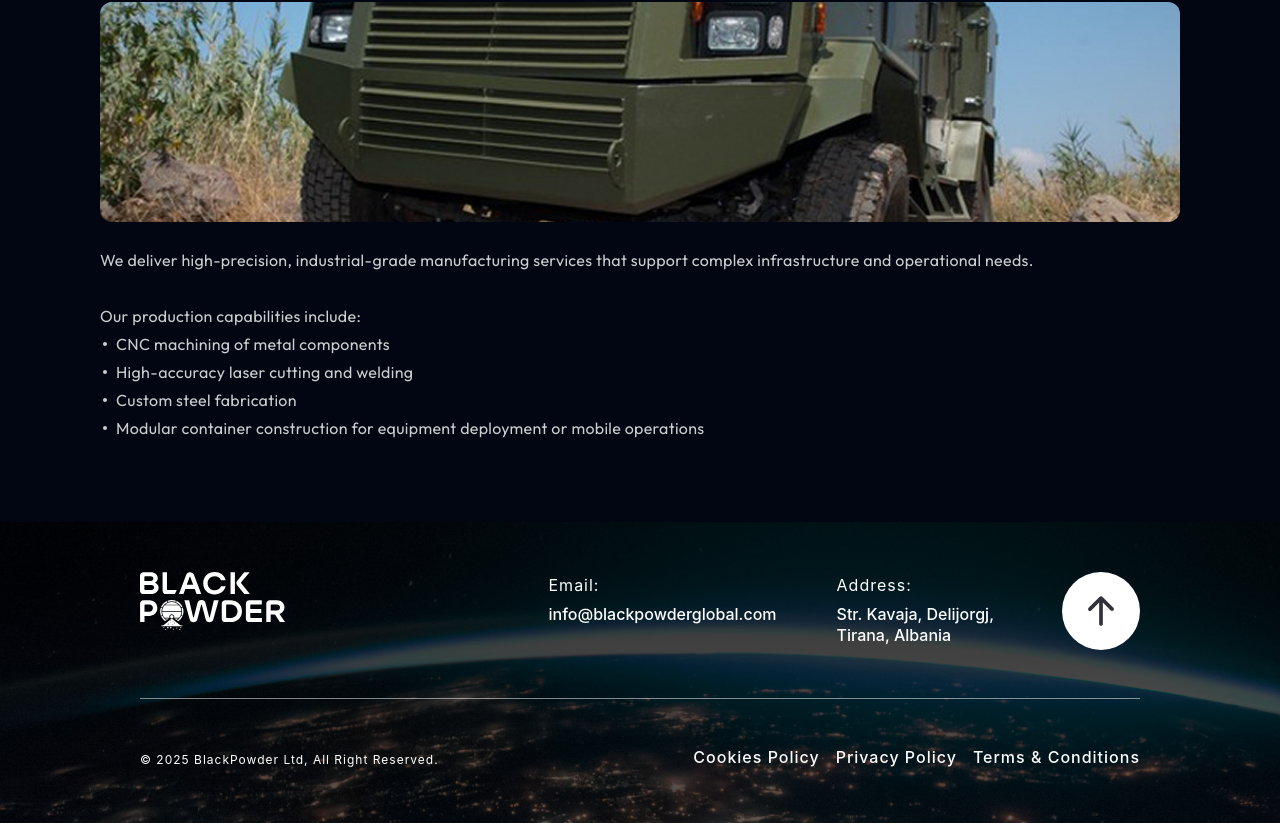
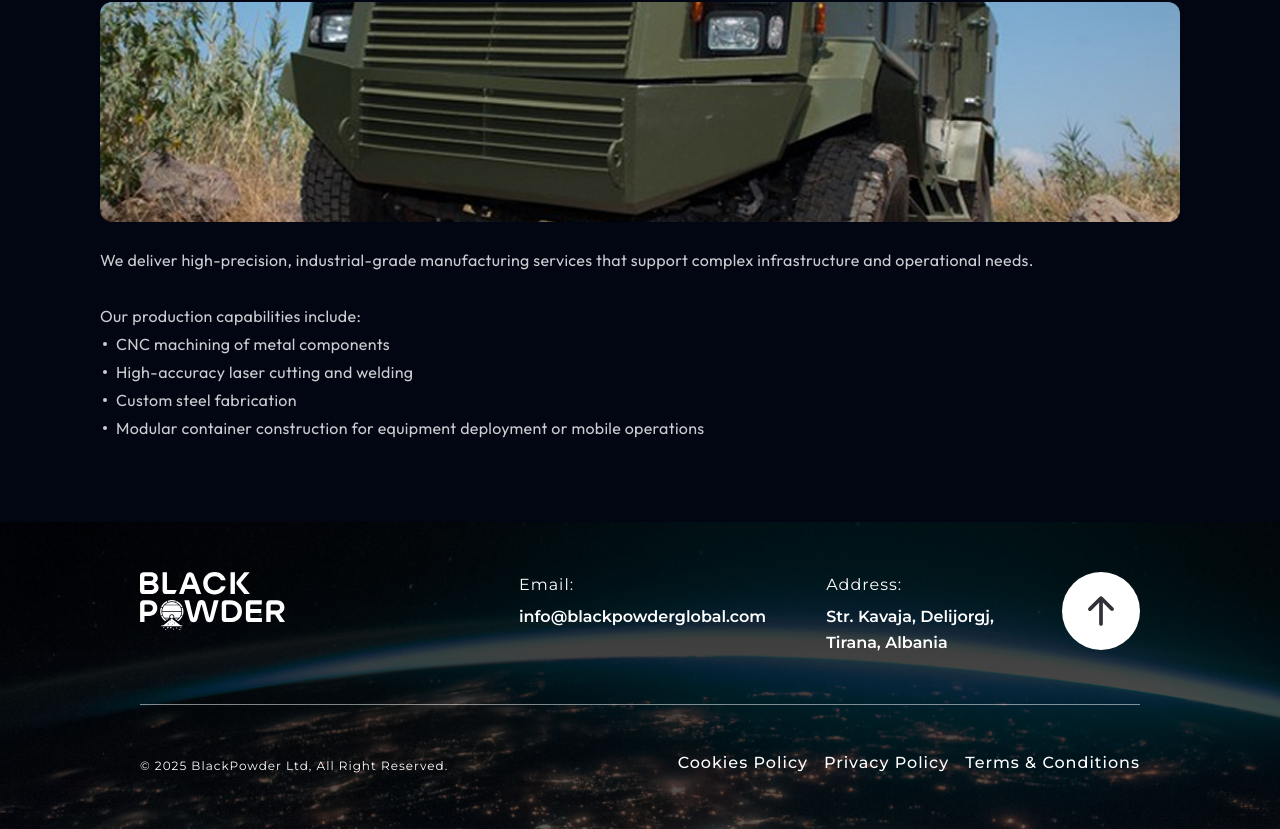
Before and after one commit to khalek98/blackpowder, a Next.js app: page / in a window 1280 px wide. Shown: the part 5466-6295 px from the top of the page. Built offline with nearby package versions, Linux system fonts and the light colour scheme.

Commit message:
style(footer): change font family to Montserrat

```diff
--- a/src/components/Footer/footer.module.scss
+++ b/src/components/Footer/footer.module.scss
@@ -86,7 +86,7 @@
 .InfoTitle {
   color: #fff;
 
-  font-family: Inter;
+  font-family: Montserrat;
   font-size: 16px;
   font-style: normal;
   font-weight: 400;
@@ -96,11 +96,11 @@
 
 .InfoValue {
   color: #fff;
-  font-family: Inter;
+  font-family: Montserrat;
   font-size: 16px;
   font-style: normal;
-  font-weight: 500;
-  line-height: 21px;
+  font-weight: 600;
+  line-height: 26px;
   text-decoration: none;
 }
 
@@ -117,7 +117,7 @@
   border-radius: 50%;
   background-color: #fff;
   border: none;
-  cursor: pointer;
+  cursor: poMontserrat;
 
   @include media.media-md {
     order: 3;
@@ -155,7 +155,7 @@
   order: 2;
 
   color: #fff;
-  font-family: Inter;
+  font-family: Montserrat;
   font-size: 12px;
   font-style: normal;
   font-weight: 400;
@@ -185,7 +185,7 @@
 
 .Link {
   color: #fff;
-  font-family: Inter;
+  font-family: Montserrat;
   font-size: 16px;
   font-style: normal;
   font-weight: 500;
```
